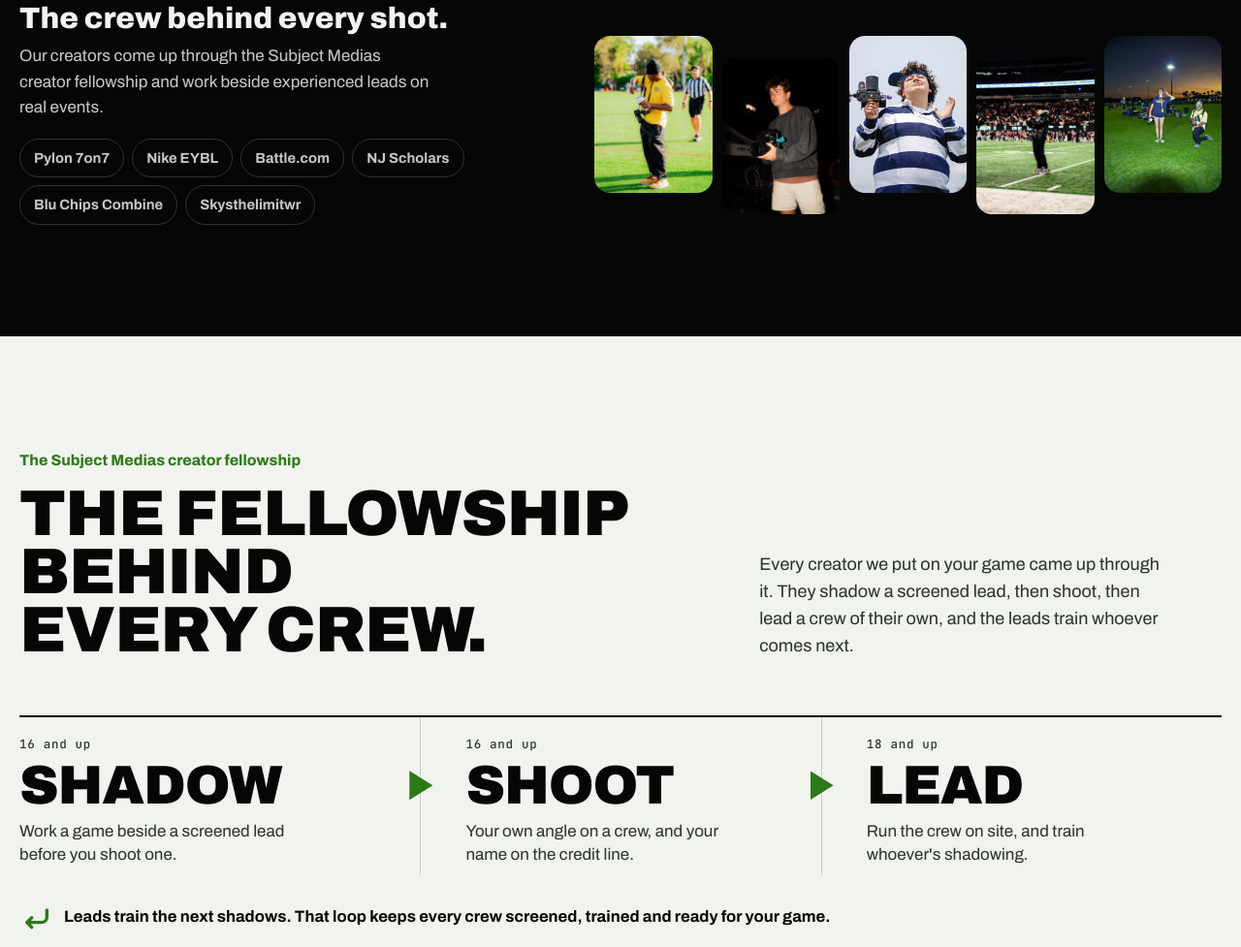
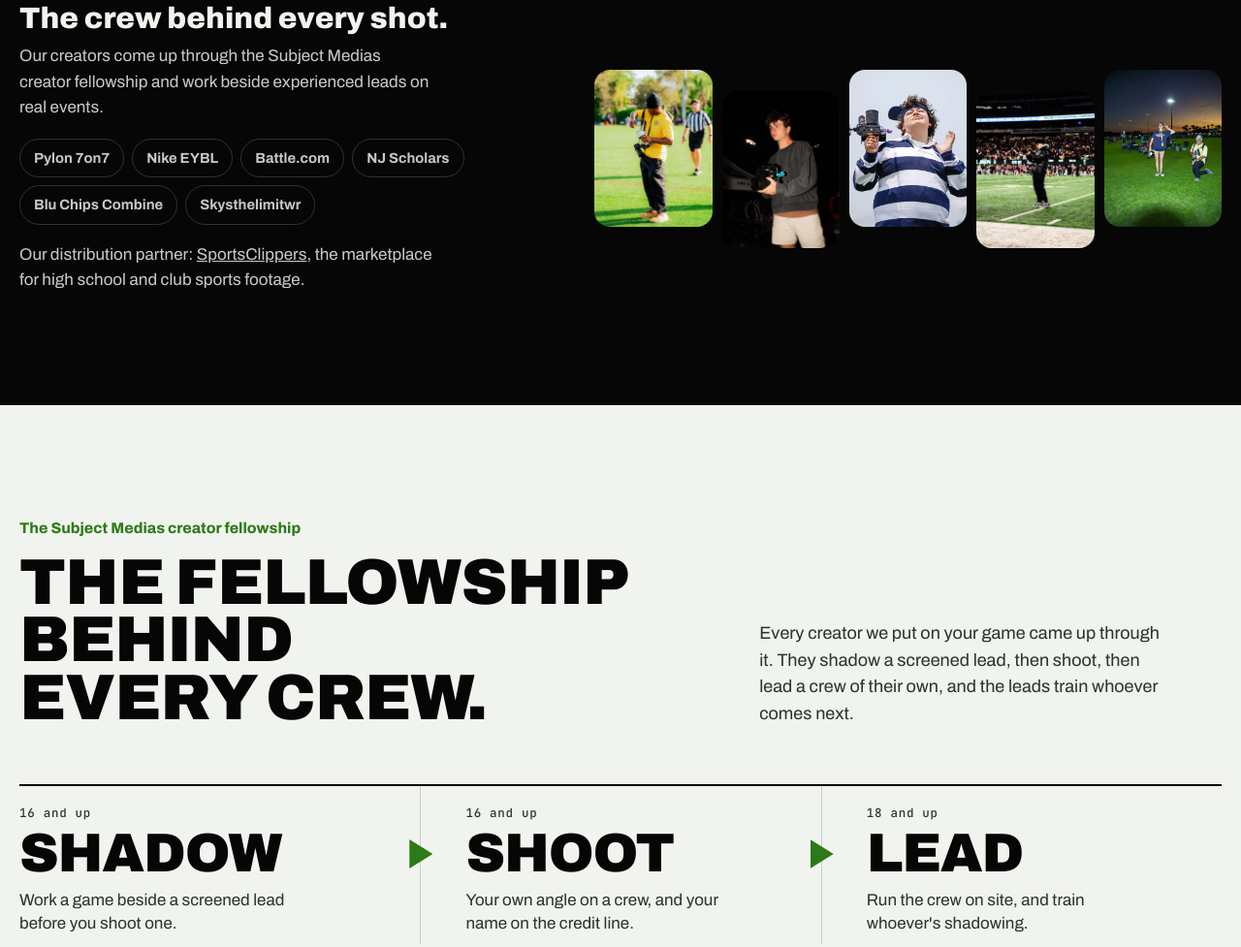
Before and after one commit to kcumby2-wq/subjectmedias-site, a website: page index.html in a window 1280 px wide. Shown: the part 3185-4162 px from the top of the page at 97% size. Drawn offline with Linux system fonts and the light colour scheme.

Commit message:
Name SportsClippers as our distribution partner, on computers and phones (#11)
The crew section, the footer's brands and the phones' prices screen, each linking to sportsclippers.com until Subject Medias has its own profile. Merged with Kyron's OK on Nov 19 after he saw the screenshots.

Co-Authored-By: Claude Opus 5.5 <noreply@anthropic.com>
Claude-Session: https://claude.ai/code/session_01GY7SjhfrBcAtW4ABMuMUxF

```diff
--- a/css/site.css
+++ b/css/site.css
@@ -241,6 +241,7 @@ button, input, select, textarea { font: inherit; color: inherit; }
 .crew h3 { margin: 0 0 10px; font-weight: 850; font-stretch: 106%; font-size: clamp(1.5rem, 2.4vw, 2.1rem); line-height: 1.05; }
 .crew p { margin: 0 0 18px; color: var(--chalk-2); max-width: 44ch; }
 .worked { display: flex; flex-wrap: wrap; gap: 8px; margin: 0; padding: 0; list-style: none; }
+.crew .crew-partner { margin: 18px 0 0; }
 .worked li { padding: 8px 14px; border: 1px solid var(--line-2); border-radius: 999px; font-weight: 700; font-size: 0.92rem; color: var(--chalk-2); }
 .strip { list-style: none; margin: 0; padding: 0; display: grid; grid-template-columns: repeat(5, minmax(0, 1fr)); gap: 10px; }
 .strip li { aspect-ratio: 3 / 4; border-radius: 16px; overflow: hidden; background: var(--panel); }
@@ -389,7 +390,7 @@ fieldset.f { border: 0; margin: 0; padding: 0; }
 .foot-mark { display: flex; align-items: center; gap: clamp(14px, 2.2vw, 28px); margin: 0 0 clamp(28px, 4vw, 48px); color: var(--green); }
 .foot-mark .mark { width: clamp(60px, 11vw, 160px); height: auto; flex: none; }
 .foot-mark .wordmark { font-size: clamp(2.2rem, 8.6vw, 8.4rem); }
-.eco { display: grid; grid-template-columns: repeat(4, minmax(0, 1fr)); gap: 18px 32px; margin: 0 0 28px; padding: 0; list-style: none; }
+.eco { display: grid; grid-template-columns: repeat(5, minmax(0, 1fr)); gap: 18px 32px; margin: 0 0 28px; padding: 0; list-style: none; }
 .eco li { padding-top: 14px; border-top: 2px solid var(--line-2); color: var(--smoke); font-size: 0.95rem; }
 .eco b { display: block; margin-bottom: 4px; color: var(--chalk); font-weight: 800; }
 .eco a { color: var(--chalk); }
--- a/index.html
+++ b/index.html
@@ -92,6 +92,7 @@
         </ul>
         <div class="dk-btns"><a class="pill pill-green" href="#book" data-open-book>Book coverage</a></div>
         <p class="dk-small">Delivered within 48 hours. Add a player transcript for $249.99.</p>
+        <p class="dk-small">Our distribution partner: <a href="https://www.sportsclippers.com/" target="_blank" rel="noopener">SportsClippers</a>.</p>
       </div>
     </section>
 
@@ -293,6 +294,7 @@
         <ul class="worked" aria-label="Events and brands we've worked with">
           <li>Pylon 7on7</li><li>Nike EYBL</li><li>Battle.com</li><li>NJ Scholars</li><li>Blu Chips Combine</li><li>Skysthelimitwr</li>
         </ul>
+        <p class="crew-partner">Our distribution partner: <a href="https://www.sportsclippers.com/" target="_blank" rel="noopener">SportsClippers</a>, the marketplace for high school and club sports footage.</p>
       </div>
       <ul class="strip" aria-label="Subject Medias creators at work">
         <li><img src="/media/v2/crew-ky.webp" width="1000" height="1497" loading="lazy" alt="A creator in a yellow event shirt checks his camera on a tournament field."></li>
@@ -517,6 +519,7 @@
       <li><b>Subject Report</b>Recruiting transcripts built from your film. <a href="https://www.subjectreport.com" target="_blank" rel="noopener">subjectreport.com</a></li>
       <li><b>Subject Skillz</b>Our youth creator program: real assignments, real portfolios.</li>
       <li><b>The fellowship</b>How our creators are trained and mentored. <a href="/fellowship">subjectmedias.com/fellowship</a></li>
+      <li><b>SportsClippers</b>Our distribution partner: the marketplace for high school and club sports footage. <a href="https://www.sportsclippers.com/" target="_blank" rel="noopener">sportsclippers.com</a></li>
     </ul>
     <div class="foot-row">
       <p>&copy; 2026 Subject Medias</p>
```
